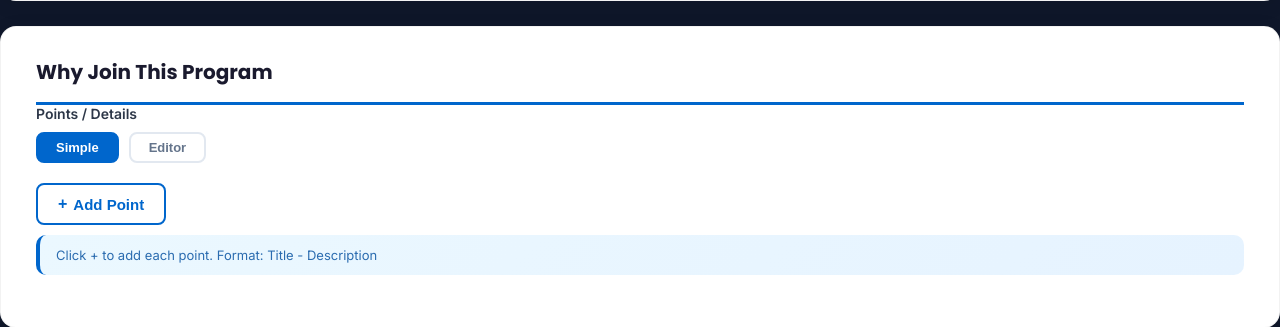
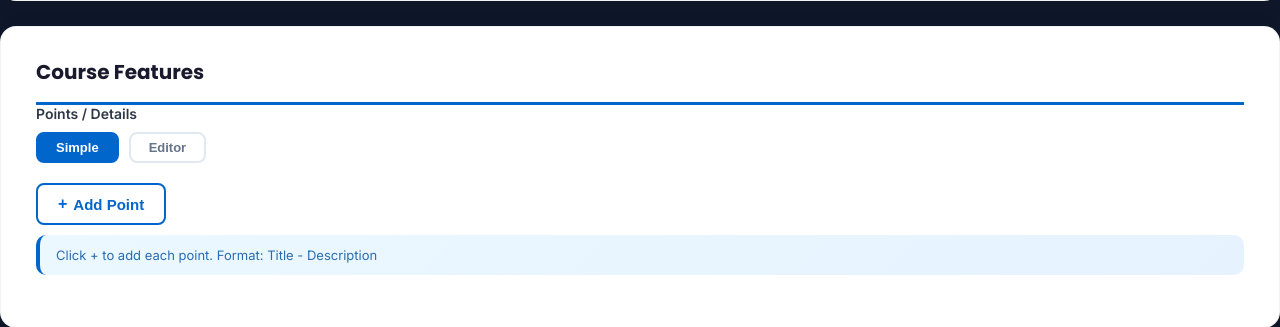
Before and after one commit to akhileshsingh241425-jpg/tranning, a Flask app: page /admin/courses/new in a window 1280 px wide. Shown: the part 2942-3269 px from the top of the page. Run offline with Flask 3, Linux system fonts and the light colour scheme; a user stored in the database is signed in; data that the repository does not hold is empty; some libraries are stand-ins or nearby versions.

Commit message:
fix: rename admin 'Why Join This Program' to 'Course Features' to match frontend

```diff
--- a/backend/templates/admin/course_form.html
+++ b/backend/templates/admin/course_form.html
@@ -261,7 +261,7 @@ textarea.form-control { min-height: 100px; resize: vertical; }
         </div>
 
         <div class="form-section">
-            <h3>Why Join This Program</h3>
+            <h3>Course Features</h3>
             <div class="form-group form-group-full">
                 <label>Points / Details</label>
                 <div class="rich-toggle-bar">
@@ -495,7 +495,7 @@ textarea.form-control { min-height: 100px; resize: vertical; }
         <div class="form-section">
             <h3>Who Should Join?</h3>
             <div class="form-group form-group-full">
-                <label>Who Should Join? Details</label>
+                <label>Target Audience Details</label>
                 <div class="rich-toggle-bar">
                     <button type="button" class="rich-mode-btn active" onclick="switchRichMode('target_audience','simple')">Simple</button>
                     <button type="button" class="rich-mode-btn" onclick="switchRichMode('target_audience','editor')">Editor</button>
```
